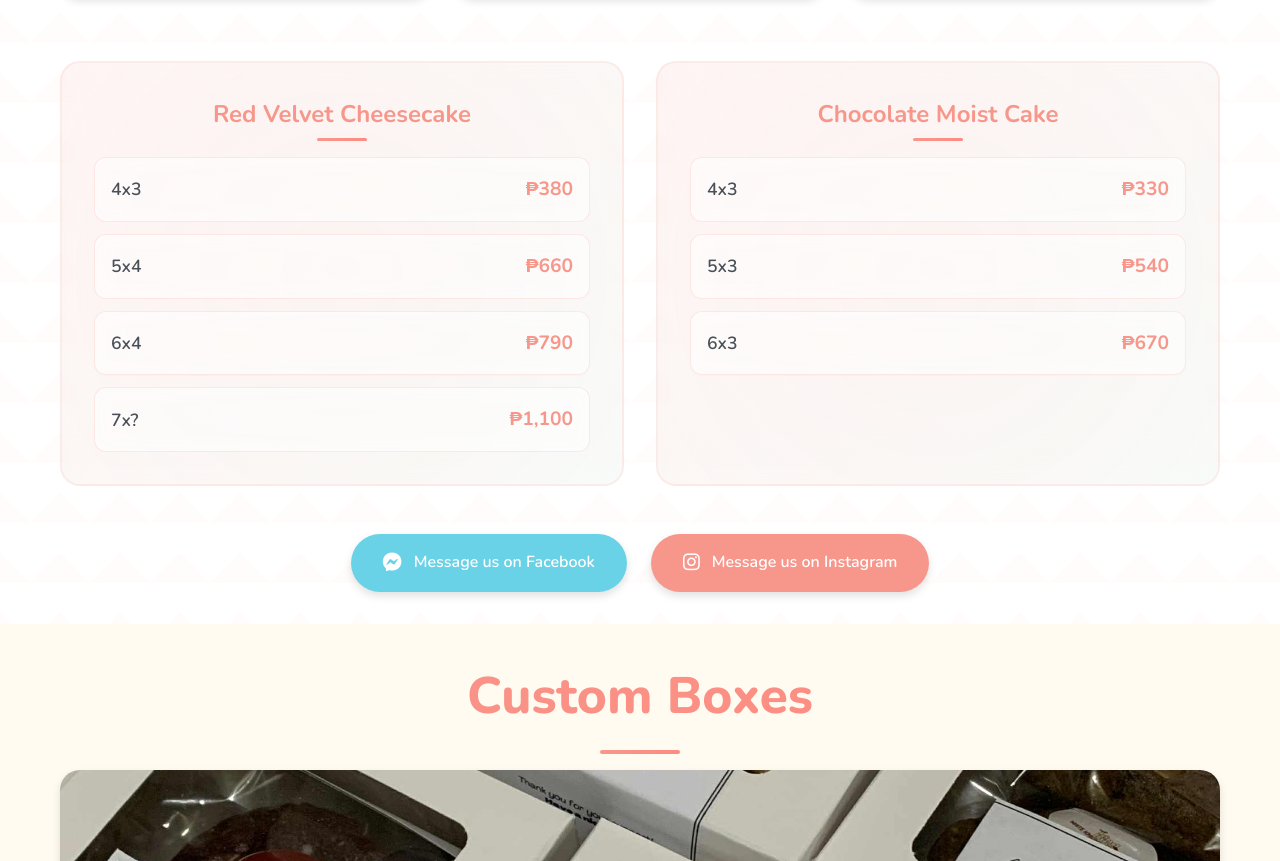
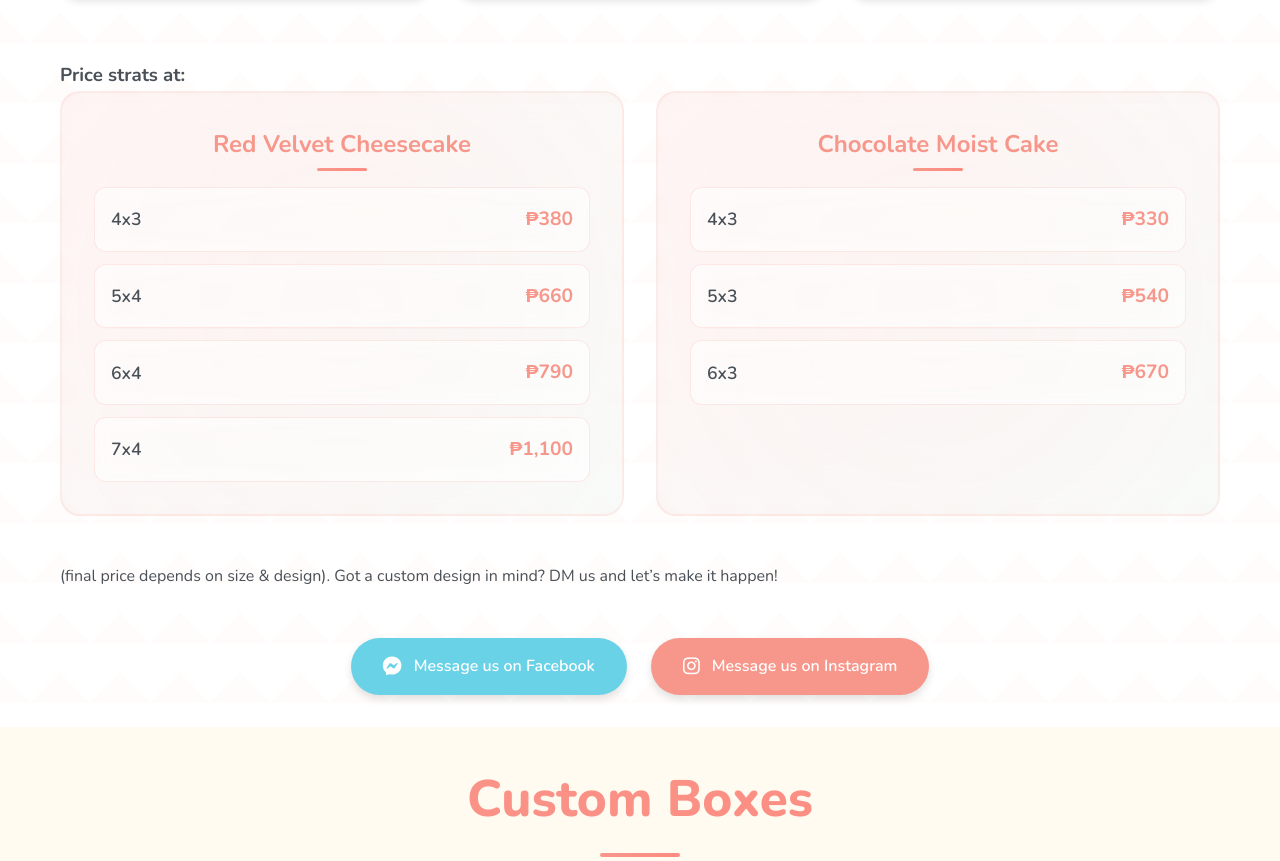
Before and after one commit to CrudChrisAngelo/KindBites, a plain HTML site: page orders.html in a window 1280 px wide. Shown: the part 6705-7566 px from the top of the page. Drawn offline with nearby package versions, Linux system fonts and the light colour scheme.

Commit message:
Add files via upload

```diff
--- a/orders.html
+++ b/orders.html
@@ -413,6 +413,7 @@
 
         <!-- Price Lists -->
         <div class="cake-pricing-section">
+            <h3>Price strats at:</h3>
             <div class="pricing-grid">
                 <div class="pricing-card">
                     <h3 class="cake-type-title">Red Velvet Cheesecake</h3>
@@ -430,7 +431,7 @@
                             <span class="price">₱790</span>
                         </div>
                         <div class="price-item">
-                            <span class="size">7x?</span>
+                            <span class="size">7x4</span>
                             <span class="price">₱1,100</span>
                         </div>
                     </div>
@@ -454,6 +455,7 @@
                     </div>
                 </div>
             </div>
+            <p>(final price depends on size & design). Got a custom design in mind? DM us and let’s make it happen!</p>
 
             <!-- Message Us Buttons -->
             <div class="cake-contact-buttons">
@@ -584,8 +586,6 @@
                         <a href="https://instagram.com/kindbites.ph" target="_blank" class="btn ig-btn">📸 Message us on Instagram</a>
                     </div>
                     </div>
-
-
 
                 <div class="booking-info">
                     <div class="info-grid">
```
